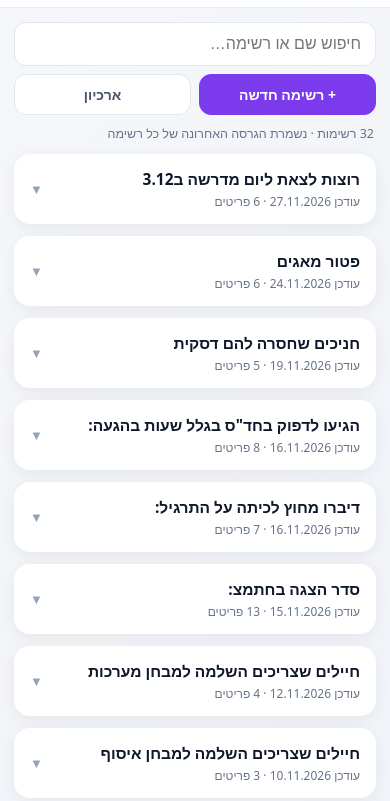
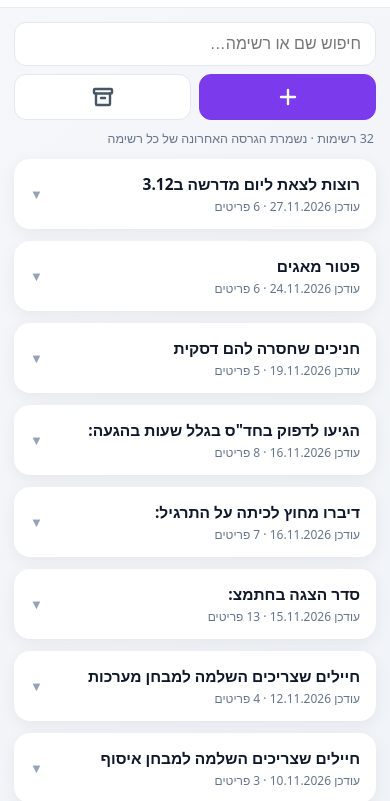
Before and after one commit to etrog-lv/etrog-lv.github.io, a plain HTML site: page rolling-lists/index.html in a window 390 px wide. Shown: the part 50-851 px from the top of the page. Drawn offline with Linux system fonts and the light colour scheme; no server answers.

Commit message:
Enhance toolbar buttons with icons and accessibility

```diff
--- a/rolling-lists/index.html
+++ b/rolling-lists/index.html
@@ -64,6 +64,10 @@ mark { background: #fef08a; border-radius: 3px; padding: 0 1px; }
 .addmsg.ok { color: #15803d; }
 .toolbar { display: flex; gap: 8px; margin: 2px 0 10px; }
 .toolbar button { flex: 1; border: 1.5px solid #e2e8f0; background: #fff; color: #475569; border-radius: 12px; padding: 10px 8px; font-size: 14px; font-weight: 700; cursor: pointer; font-family: inherit; }
+.toolbar button { display: flex; align-items: center; justify-content: center; gap: 6px; min-height: 44px; position: relative; }
+.toolbar button svg { width: 24px; height: 24px; }
+.cnt { background: #7c3aed; color: #fff; border-radius: 999px; font-size: 12px; min-width: 20px; height: 20px; line-height: 20px; padding: 0 5px; text-align: center; }
+.addrow button, .panel .go, .arow button, .archbtn { display: inline-flex; align-items: center; justify-content: center; min-width: 44px; min-height: 40px; }
 .toolbar button.primary { background: #7c3aed; border-color: #7c3aed; color: #fff; }
 .toolbar button:active { transform: scale(.98); }
 .panel { background: #fff; border-radius: 16px; box-shadow: 0 4px 16px rgba(0,0,0,.06); padding: 12px 14px; margin-bottom: 12px; }
@@ -101,8 +105,8 @@ footer { text-align: center; color: #94a3b8; font-size: 11.5px; margin-top: 22px
   </header>
   <main>
     <input id="search" type="search" placeholder="חיפוש שם או רשימה…">
-    <div class="toolbar"><button type="button" id="newBtn" class="primary">+ רשימה חדשה</button><button type="button" id="archToggle">ארכיון</button></div>
-    <div id="newPanel" class="panel hidden"><div class="prow"><input id="newTitle" type="text" maxlength="80" placeholder="שם הרשימה החדשה…" aria-label="שם הרשימה החדשה"><button type="button" class="go" id="newGo">יצירה</button></div><div class="pmsg" id="newMsg"></div></div>
+    <div class="toolbar"><button type="button" id="newBtn" class="primary" aria-label="רשימה חדשה" title="רשימה חדשה"><svg viewBox="0 0 24 24" width="20" height="20" fill="none" stroke="currentColor" stroke-width="2.4" stroke-linecap="round" stroke-linejoin="round" aria-hidden="true"><path d="M12 5v14M5 12h14"/></svg></button><button type="button" id="archToggle" aria-label="ארכיון" title="ארכיון"><svg viewBox="0 0 24 24" width="20" height="20" fill="none" stroke="currentColor" stroke-width="2.4" stroke-linecap="round" stroke-linejoin="round" aria-hidden="true"><rect x="3" y="4" width="18" height="4.5" rx="1"/><path d="M5 8.5V19a1 1 0 0 0 1 1h12a1 1 0 0 0 1-1V8.5M10 13h4"/></svg></button></div>
+    <div id="newPanel" class="panel hidden"><div class="prow"><input id="newTitle" type="text" maxlength="80" placeholder="שם הרשימה החדשה…" aria-label="שם הרשימה החדשה"><button type="button" class="go" id="newGo" aria-label="יצירה" title="יצירה"><svg viewBox="0 0 24 24" width="20" height="20" fill="none" stroke="currentColor" stroke-width="2.4" stroke-linecap="round" stroke-linejoin="round" aria-hidden="true"><path d="M5 12.5l4.5 4.5L19 7.5"/></svg></button></div><div class="pmsg" id="newMsg"></div></div>
     <div id="archPanel" class="panel hidden"></div>
     <div id="summary"></div>
     <div id="cards"></div>
@@ -147,10 +151,10 @@ function render(filter, openTitle) {
         '<span class="chev">▼</span>' +
       '</button>' +
       '<div class="card-body">' + itemsHtml +
-        '<div class="addrow"><input type="text" list="roster-names" placeholder="הוספת חניך/ה מרשימת השמות…" aria-label="שם החניך/ה להוספה"><button type="button">הוספה</button></div>' +
+        '<div class="addrow"><input type="text" list="roster-names" placeholder="הוספת חניך/ה מרשימת השמות…" aria-label="שם החניך/ה להוספה"><button type="button" aria-label="הוספה" title="הוספה"><svg viewBox="0 0 24 24" width="20" height="20" fill="none" stroke="currentColor" stroke-width="2.4" stroke-linecap="round" stroke-linejoin="round" aria-hidden="true"><path d="M12 5v14M5 12h14"/></svg></button></div>' +
         '<div class="addmsg"></div>' +
         (lst.items.length ? '' : '<div class="emptyl">הרשימה עדיין ריקה. אפשר להוסיף חניכים מרשימת השמות.</div>') +
-        '<div class="archrow"><button type="button" class="archbtn">העברה לארכיון</button></div></div>';
+        '<div class="archrow"><button type="button" class="archbtn" aria-label="העברה לארכיון" title="העברה לארכיון">'+ICON.arch+'</button></div></div>';
     card.querySelector('.card-head').addEventListener('click', () => card.classList.toggle('open'));
     const addBtn = card.querySelector('.addrow button');
     const addInp = card.querySelector('.addrow input');
@@ -159,8 +163,8 @@ function render(filter, openTitle) {
     addInp.addEventListener('keydown', (e) => { if (e.key === 'Enter') addItem(lst, addInp, addBtn, addMsg); });
     const ab = card.querySelector('.archbtn'); let abT;
     ab.addEventListener('click', () => {
-      if (!ab.classList.contains('confirm')) { ab.classList.add('confirm'); ab.textContent = 'לאשר העברה לארכיון?'; abT = setTimeout(() => { ab.classList.remove('confirm'); ab.textContent = 'העברה לארכיון'; }, 4000); return; }
-      clearTimeout(abT); ab.disabled = true; metaAct('archive', lst.title).then((ok) => { if (!ok) { ab.disabled = false; ab.textContent = 'שגיאה, נסו שוב'; ab.classList.remove('confirm'); } });
+      if (!ab.classList.contains('confirm')) { ab.classList.add('confirm'); ab.innerHTML = ICON.check; ab.setAttribute('aria-label', 'לאשר העברה לארכיון'); ab.title = 'לאשר העברה לארכיון'; abT = setTimeout(() => { ab.classList.remove('confirm'); ab.innerHTML = ICON.arch; ab.setAttribute('aria-label', 'העברה לארכיון'); ab.title = 'העברה לארכיון'; }, 4000); return; }
+      clearTimeout(abT); ab.disabled = true; metaAct('archive', lst.title).then((ok) => { if (!ok) { ab.disabled = false; ab.innerHTML = ICON.warn; ab.title = 'שגיאה, נסו שוב'; ab.classList.remove('confirm'); } });
     });
     cards.appendChild(card);
   }
@@ -171,17 +175,18 @@ function render(filter, openTitle) {
   renderArch();
 }
 
+const ICON = { arch: '<svg viewBox="0 0 24 24" width="20" height="20" fill="none" stroke="currentColor" stroke-width="2.4" stroke-linecap="round" stroke-linejoin="round" aria-hidden="true"><rect x="3" y="4" width="18" height="4.5" rx="1"/><path d="M5 8.5V19a1 1 0 0 0 1 1h12a1 1 0 0 0 1-1V8.5M10 13h4"/></svg>', check: '<svg viewBox="0 0 24 24" width="20" height="20" fill="none" stroke="currentColor" stroke-width="2.4" stroke-linecap="round" stroke-linejoin="round" aria-hidden="true"><path d="M5 12.5l4.5 4.5L19 7.5"/></svg>', warn: '<svg viewBox="0 0 24 24" width="20" height="20" fill="none" stroke="currentColor" stroke-width="2.4" stroke-linecap="round" stroke-linejoin="round" aria-hidden="true"><path d="M12 8v5M12 17v.01"/><circle cx="12" cy="12" r="9"/></svg>', undo: '<svg viewBox="0 0 24 24" width="20" height="20" fill="none" stroke="currentColor" stroke-width="2.4" stroke-linecap="round" stroke-linejoin="round" aria-hidden="true"><path d="M9 14L4 9l5-5"/><path d="M4 9h10a6 6 0 0 1 0 12h-3"/></svg>' };
 const ARCH = new Set();
 function renderArch() {
   const arr = DATA.lists.filter((l) => ARCH.has(l.title));
-  $('#archToggle').textContent = 'ארכיון' + (arr.length ? ' (' + arr.length + ')' : '');
+  $('#archToggle').innerHTML = ICON.arch + (arr.length ? '<span class="cnt">' + arr.length + '</span>' : '');
   const pnl = $('#archPanel');
   if (!arr.length) { pnl.innerHTML = '<div class="emptyl">אין רשימות בארכיון.</div>'; return; }
   pnl.innerHTML = '';
   for (const l of arr) {
     const row = document.createElement('div'); row.className = 'arow';
-    row.innerHTML = '<span class="an">' + esc(l.title) + '<span class="am">' + l.items.length + ' פריטים</span></span><button type="button">שחזור</button>';
-    row.querySelector('button').addEventListener('click', (e) => { e.target.disabled = true; metaAct('restore', l.title).then((ok) => { if (!ok) e.target.disabled = false; }); });
+    row.innerHTML = '<span class="an">' + esc(l.title) + '<span class="am">' + l.items.length + ' פריטים</span></span><button type="button" aria-label="שחזור" title="שחזור">' + ICON.undo + '</button>';
+    row.querySelector('button').addEventListener('click', (e) => { const b = e.currentTarget; b.disabled = true; metaAct('restore', l.title).then((ok) => { if (!ok) b.disabled = false; }); });
     pnl.appendChild(row);
   }
 }
@@ -245,7 +250,7 @@ async function addItem(lst, input, btn, msg) {
     for (const c of document.querySelectorAll('.card.open')) {
       if (c.querySelector('.name') && c.querySelector('.name').firstChild.textContent === lst.title) {
         const m = c.querySelector('.addmsg');
-        if (m) { m.textContent = 'נוסף ✓'; m.classList.add('ok'); }
+        if (m) { m.textContent = '✓'; m.classList.add('ok'); }
         break;
       }
     }
```
